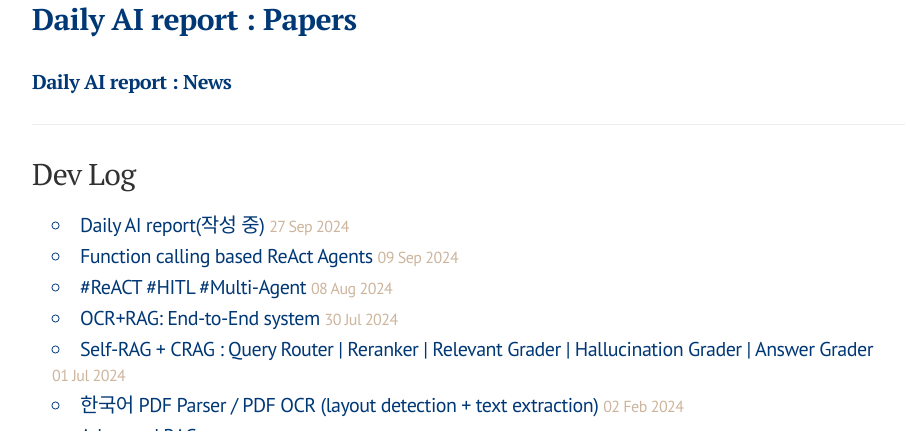
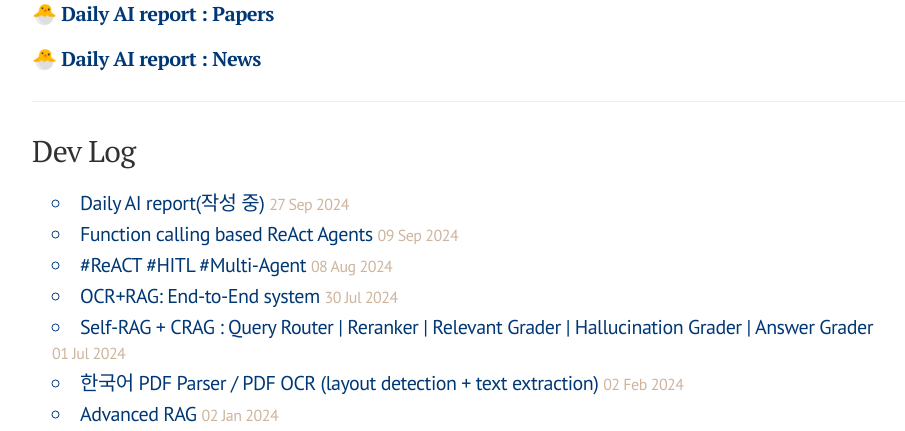
Before and after one commit to finddme/finddme.github.io, a Jekyll site: the page built from index.html, in a window 1280 px wide and 900 px high, cut to the strip 469-900 px from the top of the window. Shown: the whole strip, without its empty margins (148-1053 px from the left). Built offline with Jekyll 4.4.1, drawn with Linux system fonts in a browser that asks for light colours; nearby versions of some CDN libraries; comment, search, counter and statistics services are not loaded.

Commit message:
Update index.html

```diff
--- a/index.html
+++ b/index.html
@@ -153,7 +153,7 @@ title:   #Categories Home
 </head>
 <body>
     <div class="post" style="margin:0; padding: 0;">
-        <h2 id="paperLink" class="post-title" style="color:#656668; font-size: 30px; font-family: $font-sans;"></p>
+        <h2 id="paperLink" class="post-title" style="color:#656668; font-family: $font-sans;"></p>
         <h2 id="newsLink" class="post-title" style="color:#656668; font-family: $font-sans;"></p>
     </div>
 
@@ -175,8 +175,8 @@ title:   #Categories Home
             const paperLinkElement = document.getElementById('paperLink');
             const newsLinkElement = document.getElementById('newsLink');
 
-            paperLinkElement.innerHTML = `<a href="${paperUrl}" target="_blank">Daily AI report : Papers</a>`;
-            newsLinkElement.innerHTML = `<a href="${newsUrl}" target="_blank">Daily AI report : News</a>`;
+            paperLinkElement.innerHTML = `<a href="${paperUrl}" target="_blank">🐣 Daily AI report : Papers</a>`;
+            newsLinkElement.innerHTML = `<a href="${newsUrl}" target="_blank">🐣 Daily AI report : News</a>`;
         }
 
         updateReportLinks();
```
